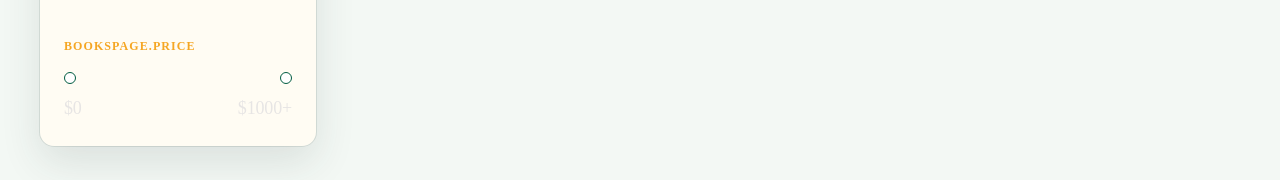
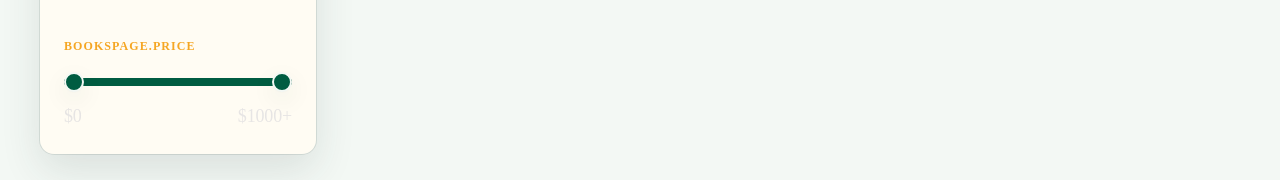
Before and after one commit to ahmadkhamaysa12/Ahmad-library, a React (Vite) app: page /books in a window 1280 px wide. Shown: the part 417-597 px from the top of the page. Built offline with nearby package versions, Linux system fonts and the light colour scheme; no server answers.

Commit message:
slider fix

```diff
--- a/package.json
+++ b/package.json
@@ -19,6 +19,7 @@
     "@fontsource/poppins": "^5.2.7",
     "@fontsource/roboto": "^5.2.10",
     "@hookform/resolvers": "^5.4.0",
+    "@radix-ui/react-slider": "^1.4.7",
     "@tanstack/react-query": "^5.101.2",
     "axios": "^1.18.1",
     "class-variance-authority": "^0.7.1",
--- a/src/components/ui/slider.jsx
+++ b/src/components/ui/slider.jsx
@@ -1,49 +1,52 @@
-import { Slider as SliderPrimitive } from "@base-ui/react/slider"
+import * as React from "react";
+import * as SliderPrimitive from "@radix-ui/react-slider";
+import { useTranslation } from "react-i18next";
 
-import { cn } from "@/lib/utils"
+import { cn } from "@/lib/utils";
 
-function Slider({
+const Slider = React.forwardRef(
+  (
+    {
       className,
       defaultValue,
       value,
       min = 0,
       max = 100,
       ...props
-}) {
-  const _values = Array.isArray(value)
-    ? value
-    : Array.isArray(defaultValue)
-      ? defaultValue
-      : [min, max]
+    },
+    ref
+  ) => {
+    const { i18n } = useTranslation();
 
     return (
       <SliderPrimitive.Root
-      className={cn("data-horizontal:w-full data-vertical:h-full", className)}
-      data-slot="slider"
+        ref={ref}
+        dir={i18n.dir()}
         defaultValue={defaultValue}
         value={value}
         min={min}
         max={max}
-      thumbAlignment="edge"
-      {...props}>
-      <SliderPrimitive.Control
-        className="relative flex w-full touch-none items-center select-none data-disabled:opacity-50 data-vertical:h-full data-vertical:min-h-40 data-vertical:w-auto data-vertical:flex-col">
-        <SliderPrimitive.Track
-          data-slot="slider-track"
-          className="relative grow overflow-hidden rounded-full bg-muted select-none data-horizontal:h-1 data-horizontal:w-full data-vertical:h-full data-vertical:w-1">
-          <SliderPrimitive.Indicator
-            data-slot="slider-range"
-            className="bg-primary select-none data-horizontal:h-full data-vertical:w-full" />
+        className={cn(
+          "relative flex w-full touch-none select-none items-center",
+          className
+        )}
+        {...props}
+      >
+        <SliderPrimitive.Track className="relative h-2 w-full grow overflow-hidden rounded-full bg-muted">
+          <SliderPrimitive.Range className="absolute h-full bg-primary" />
         </SliderPrimitive.Track>
-        {Array.from({ length: _values.length }, (_, index) => (
+
+        {(value ?? defaultValue ?? [min]).map((_, index) => (
           <SliderPrimitive.Thumb
-            data-slot="slider-thumb"
             key={index}
-            className="relative block size-3 shrink-0 rounded-full border border-ring bg-white ring-ring/50 transition-[color,box-shadow] select-none after:absolute after:-inset-2 hover:ring-3 focus-visible:ring-3 focus-visible:outline-hidden active:ring-3 disabled:pointer-events-none disabled:opacity-50" />
+            className="block h-5 w-5 rounded-full border-2 border-background bg-primary shadow transition hover:scale-110 focus-visible:outline-none focus-visible:ring-2 focus-visible:ring-primary/50 disabled:pointer-events-none disabled:opacity-50"
+          />
         ))}
-      </SliderPrimitive.Control>
       </SliderPrimitive.Root>
     );
   }
+);
 
-export { Slider }
+Slider.displayName = SliderPrimitive.Root.displayName;
+
+export { Slider };
--- a/src/pages/books/Books.jsx
+++ b/src/pages/books/Books.jsx
@@ -1,7 +1,7 @@
 import { useState } from 'react';
 import { useTranslation } from 'react-i18next';
 import { Slider } from '@/components/ui/slider';
-import { LayoutGrid, List, ChevronDown, BookOpen } from 'lucide-react';
+import { LayoutGrid, List, ChevronDown } from 'lucide-react';
 import { useSearchParams } from 'react-router-dom';
 import { Button } from '@/components/ui/button';
 import { Card } from '@/components/ui/card';
@@ -24,28 +24,23 @@ export default function Books() {
   const { data: categories = [] } = useCategories();
 
   const [view, setView] = useState('grid');
-
   const [categoryId, setCategoryId] = useState(null);
-
   const [sortBy, setSortBy] = useState('');
   const [ascending, setAscending] = useState(true);
+  const [priceRange, setPriceRange] = useState([0, 1000]);
 
-const [priceRange, setPriceRange] = useState([0, 1000]);
-
-const minPrice = priceRange[0];
-const maxPrice = priceRange[1];
+  const minPrice = priceRange[0];
+  const maxPrice = priceRange[1];
 
   return (
     <div className="bg-background text-foreground min-h-screen px-4 py-10 md:px-10">
       <div className="mx-auto max-w-7xl">
         {/* Header */}
-
         <section className="mb-10 flex flex-col justify-between gap-6 border-b pb-8 md:flex-row md:items-end">
           <div>
             <h1 className="text-primary font-serif text-4xl font-bold md:text-5xl">
               {t('booksPage.title')}
             </h1>
-
             <p className="text-muted-foreground mt-3 max-w-2xl">
               {t('booksPage.description')}
             </p>
@@ -53,16 +48,13 @@ const maxPrice = priceRange[1];
 
           <div className="flex items-center gap-3">
             {/* Sort */}
-
             <DropdownMenu>
               <DropdownMenuTrigger asChild>
                 <Button variant="outline">
                   {t('booksPage.sort')}
-
                   <ChevronDown className="ml-2 h-4 w-4" />
                 </Button>
               </DropdownMenuTrigger>
-
               <DropdownMenuContent align="end">
                 <DropdownMenuItem
                   onClick={() => {
@@ -72,7 +64,6 @@ const maxPrice = priceRange[1];
                 >
                   {t('booksPage.priceLowHigh')}
                 </DropdownMenuItem>
-
                 <DropdownMenuItem
                   onClick={() => {
                     setSortBy('price');
@@ -81,7 +72,6 @@ const maxPrice = priceRange[1];
                 >
                   {t('booksPage.priceHighLow')}
                 </DropdownMenuItem>
-
                 <DropdownMenuItem
                   onClick={() => {
                     setSortBy('name');
@@ -90,7 +80,6 @@ const maxPrice = priceRange[1];
                 >
                   {t('booksPage.nameAZ')}
                 </DropdownMenuItem>
-
                 <DropdownMenuItem
                   onClick={() => {
                     setSortBy('name');
@@ -99,7 +88,6 @@ const maxPrice = priceRange[1];
                 >
                   {t('booksPage.nameZA')}
                 </DropdownMenuItem>
-
                 <DropdownMenuItem
                   onClick={() => {
                     setSortBy('rate');
@@ -112,7 +100,6 @@ const maxPrice = priceRange[1];
             </DropdownMenu>
 
             {/* View Toggle */}
-
             <div className="bg-card flex rounded-lg border p-1">
               <Button
                 size="icon"
@@ -121,7 +108,6 @@ const maxPrice = priceRange[1];
               >
                 <LayoutGrid className="h-4 w-4" />
               </Button>
-
               <Button
                 size="icon"
                 variant={view === 'list' ? 'secondary' : 'ghost'}
@@ -135,7 +121,6 @@ const maxPrice = priceRange[1];
 
         <div className="grid gap-8 lg:grid-cols-4">
           {/* Sidebar */}
-
           <aside className="lg:sticky lg:top-24 lg:h-fit">
             <Card className="w-full border-0 p-6 font-serif text-stone-200 shadow-lg">
               {/* Category */}
@@ -143,9 +128,7 @@ const maxPrice = priceRange[1];
                 <h3 className="font-sans text-xs font-semibold tracking-widest text-[#f5a623] uppercase">
                   {t('booksPage.category')}
                 </h3>
-
                 <div className="space-y-3 pt-1">
-                  {/* All */}
                   <div className="flex items-center space-x-3">
                     <input
                       id="all"
@@ -154,13 +137,10 @@ const maxPrice = priceRange[1];
                       onChange={() => setCategoryId(null)}
                       className="h-4 w-4 cursor-pointer rounded border-stone-700 bg-stone-900 text-[#34d399] accent-[#34d399]"
                     />
-
                     <label htmlFor="all" className="cursor-pointer text-sm">
                       {t('booksPage.all')}
                     </label>
                   </div>
-
-                  {/* Categories */}
                   {categories.map((category) => (
                     <div
                       key={category.id}
@@ -177,14 +157,9 @@ const maxPrice = priceRange[1];
                         }
                         className="h-4 w-4 cursor-pointer rounded border-stone-700 bg-stone-900 text-[#34d399] accent-[#34d399]"
                       />
-
                       <label
                         htmlFor={`category-${category.id}`}
-                        className={`cursor-pointer text-sm ${
-                          categoryId === category.id
-                            ? 'text-[#34d399]'
-                            : 'text-stone-300'
-                        }`}
+                        className={`cursor-pointer text-sm ${categoryId === category.id ? 'text-[#34d399]' : 'text-stone-300'}`}
                       >
                         {category.name}
                       </label>
@@ -201,17 +176,16 @@ const maxPrice = priceRange[1];
                 <h3 className="font-sans text-xs font-semibold tracking-widest text-[#f5a623] uppercase">
                   {t('booksPage.price')}
                 </h3>
+                <div className="space-y-4 pt-2">
 
-                <div className="space-y-4 pt-2">
                   <Slider
                     value={priceRange}
                     onValueChange={setPriceRange}
                     min={0}
                     max={1000}
                     step={10}
-                    className="[&_[data-slot=range]]:bg-[#34d399] [&_[data-slot=thumb]]:border-none [&_[data-slot=thumb]]:bg-[#34d399] [&_[data-slot=track]]:bg-[#22382e]"
+                    className="[&_[data-slot=range]]:bg-[#34d399] rtl:[&_[data-slot=range]]:left-auto [&_[data-slot=thumb]]:border-none [&_[data-slot=thumb]]:bg-[#34d399] [&_[data-slot=thumb]]:ltr:left-[var(--slider-thumb-offset)] rtl:[&_[data-slot=thumb]]:right-[var(--slider-thumb-offset)] [&_[data-slot=track]]:bg-[#22382e]"
                   />
-
                   <div className="flex items-center justify-between font-serif text-lg text-stone-200">
                     <span>${minPrice}</span>
                     <span>${maxPrice}+</span>
@@ -222,7 +196,6 @@ const maxPrice = priceRange[1];
           </aside>
 
           {/* Books */}
-
           <main className="lg:col-span-3">
             <AllBooks
               view={view}
```
Also changed, not shown: 1 other file (tests, documents, lock files or other folders). Lines whose indentation alone changed are shown as unchanged.
